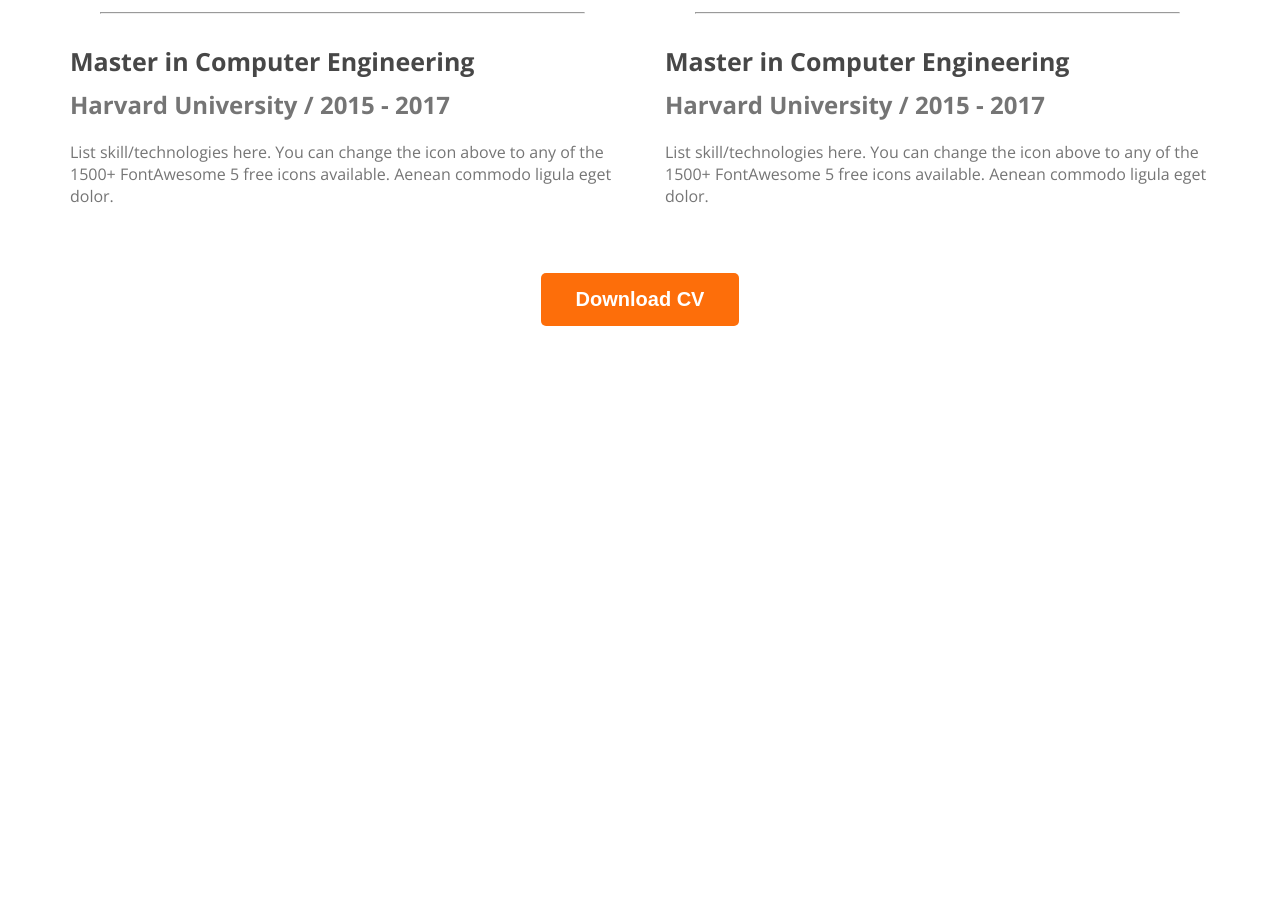
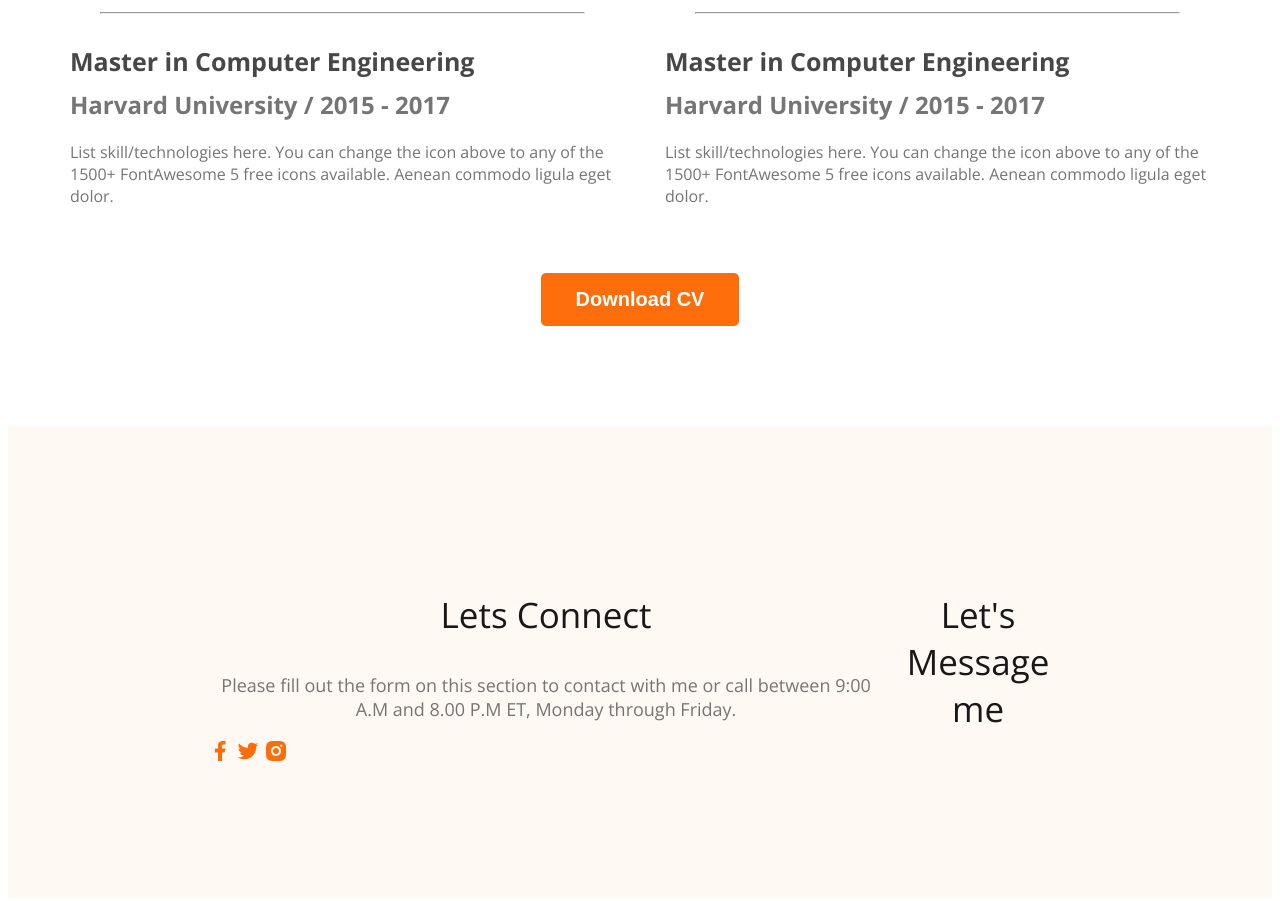
Before and after one commit to Rafiulomar0/web-developer-protfolio, a plain HTML site: page index.html in a window 1280 px wide. Shown: the part 2880-3781 px from the top of the page. Before the commit the page ends 3214 px from the top, so only its background shows below. Drawn offline with nearby package versions, Linux system fonts and the light colour scheme.

Commit message:
basic footer

```diff
--- a/index.html
+++ b/index.html
@@ -160,6 +160,24 @@
             </div>
         </section>
     </main>
+    <footer>
+        <div class="footer-column">
+            <h3 class="section-title">Lets Connect</h3>
+            <p class="section-dsc">
+                Please fill out the form on this section to contact with me or call between 9:00 A.M and 8.00 P.M ET,
+                Monday through
+                Friday.
+            </p>
+            <div class="social-links">
+                <a href=""><img src="./images/icons/facebook.png" alt=""></a>
+                <a href=""><img src="./images/icons/twitter.png" alt=""></a>
+                <a href=""><img src="./images/icons/insta.png" alt=""></a>
+            </div>
+        </div>
+        <div class="footer-column">
+            <h3 class="section-title">Let's Message me</h3>
+        </div>
+    </footer>
 </body>
 
 </html>
--- a/style/style.css
+++ b/style/style.css
@@ -188,3 +188,12 @@ main section {
   text-align: center;
   margin-top: 50px;
 }
+
+/* footer*/
+
+footer {
+  display: flex;
+  background: #fff8f3;
+  padding: 130px 200px;
+  margin-top: 100px;
+}
```
